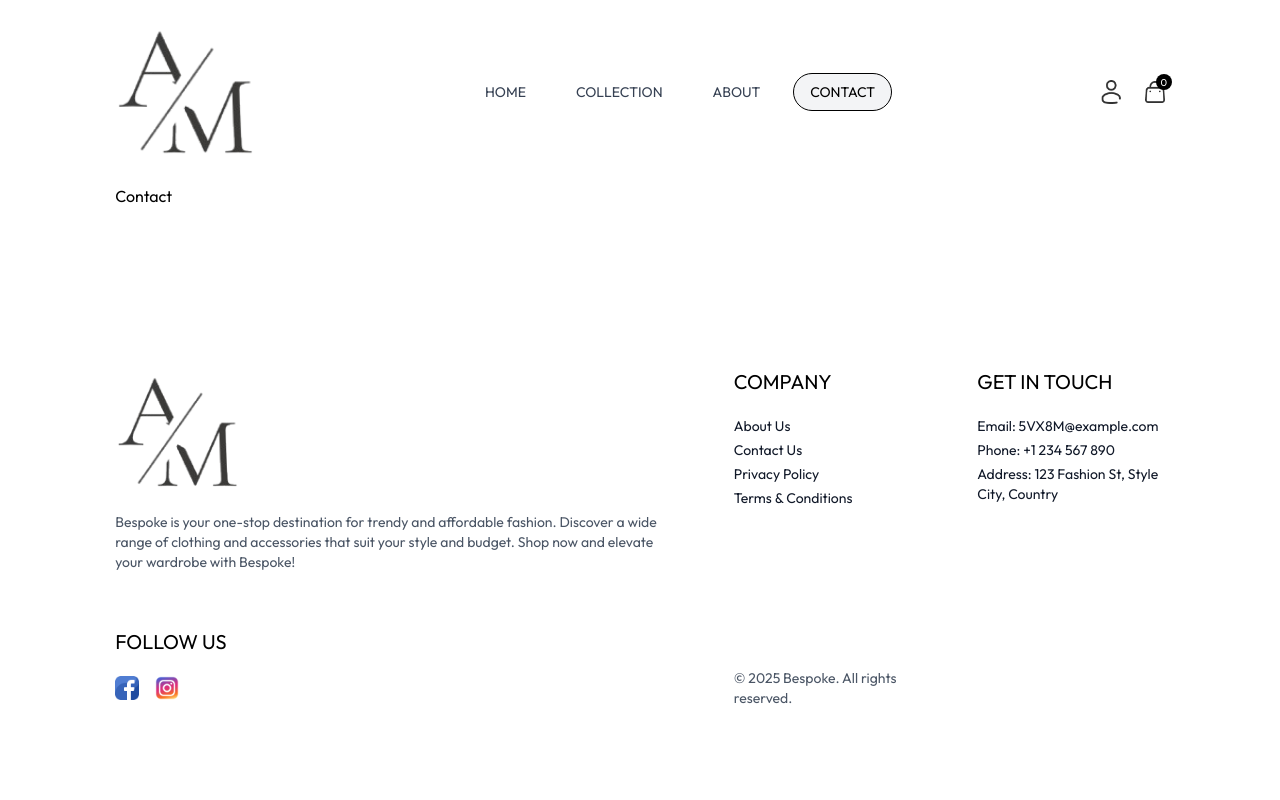
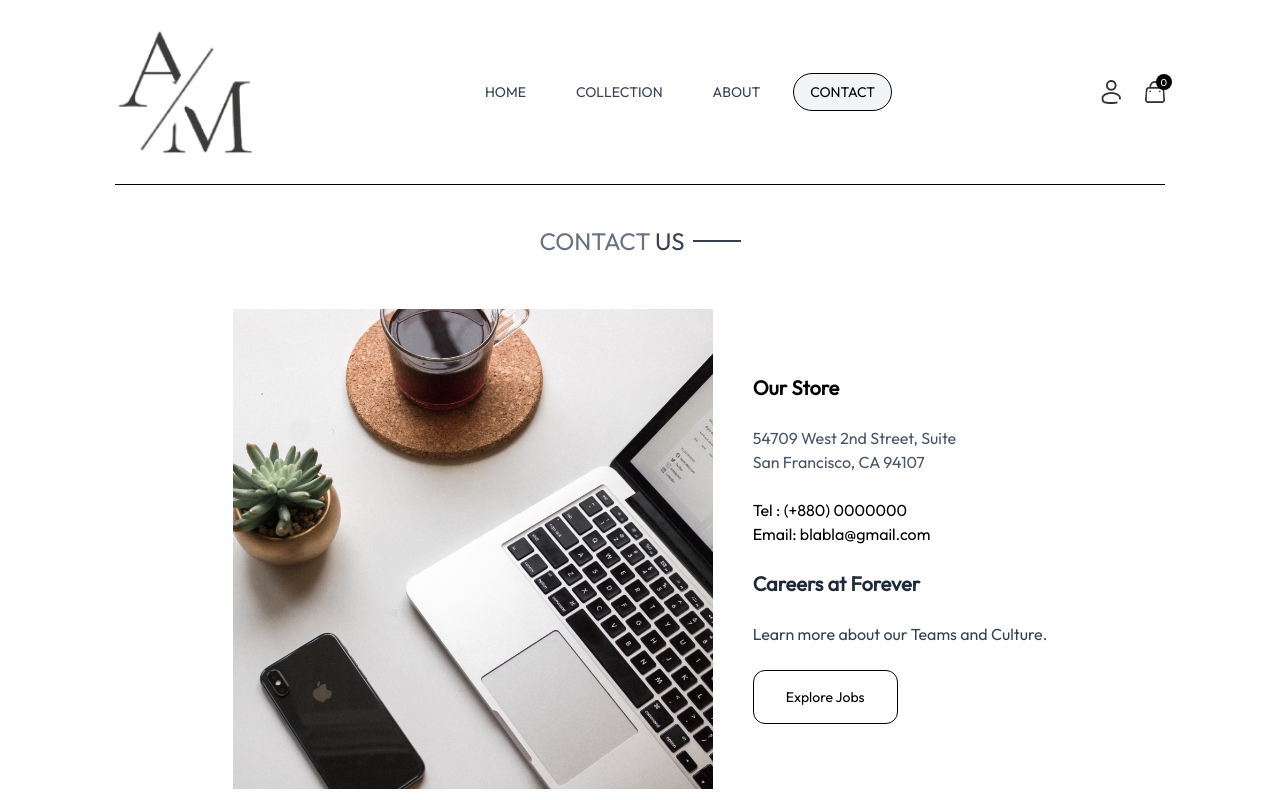
Before and after one commit to MuntasirAraf14/Bespoke, a React (Vite) app in the folder frontend/: page /contact in a window 1280 px wide. Shown: the top 800 px of the page. Built offline with nearby package versions, Linux system fonts and the light colour scheme.

Commit message:
Frontend Completed

```diff
--- a/frontend/src/components/NewsletterBox.jsx
+++ b/frontend/src/components/NewsletterBox.jsx
@@ -33,7 +33,7 @@ const NewsletterBox = () => {
             {/* Button: Fixed width, prominent background */}
             <button
                 type="submit"
-                className='bg-black text-white px-6 py-3 font-semibold hover:bg-gray-800 transition-colors shrink-0'
+                className='bg-black text-white px-6 py-3  font-semibold hover:bg-gray-800 transition-colors shrink-0 '
             >
                 Subscribe
             </button>
--- a/frontend/src/pages/Contact.jsx
+++ b/frontend/src/pages/Contact.jsx
@@ -1,8 +1,45 @@
 import React from 'react'
+import Title from '../components/Title'
+import { assets } from '../assets/assets'
+import NewsletterBox from '../components/NewsletterBox'
 
 const Contact = () => {
   return (
-    <div>Contact</div>
+    <div>
+      <div className='text-center text-2xl pt-10 border-t'>
+        <Title text1={'CONTACT'} text2={'US'}/>
+      </div>
+      <div className='my-10 flex flex-col justify-center md:flex-row gap-10 mb-28'>
+        <img className='w-full md:max-w-[480px]'
+        src={assets.contact_img} alt="" />
+        <div className='flex flex-col justify-center gap-6 items-start'>
+          <p className='font-semibold text-xl'>
+            Our Store
+          </p>
+          <p className='text-gray-600'>
+            54709 West 2nd Street, Suite
+            <br />
+            San Francisco, CA 94107
+          </p>
+
+          <p className='text-shadow-gray-500'>
+            Tel : (+880) 0000000 <br/>
+            Email: blabla@gmail.com
+          </p>
+          <p className='font-semibold text-xl text-gray-800'>
+            Careers at Forever
+          </p>
+          <p className='text-gray-700'>
+            Learn more about our Teams and Culture.
+          </p>
+          <button className='border border-black px-8 py-4 text-sm hover:bg-black hover:text-white transition-all duration-500 rounded-xl'>
+            Explore Jobs
+          </button>
+
+        </div>
+      </div>
+      <NewsletterBox/>
+    </div>
   )
 }
 
```
